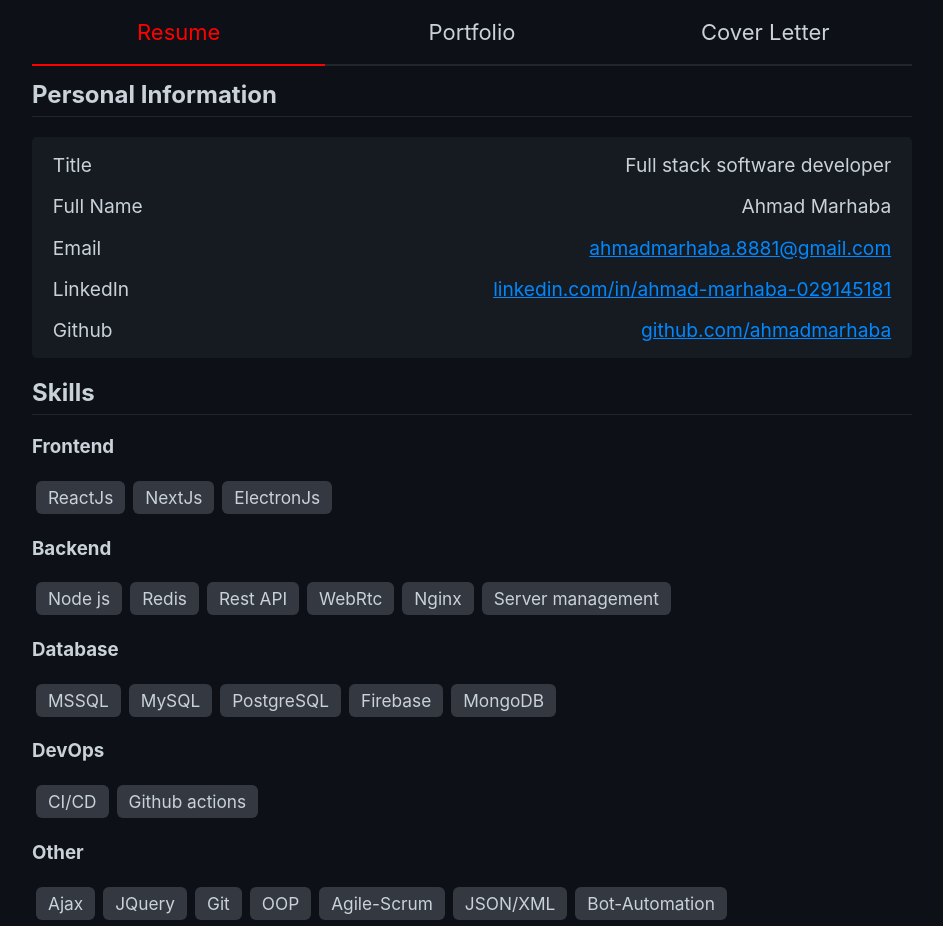
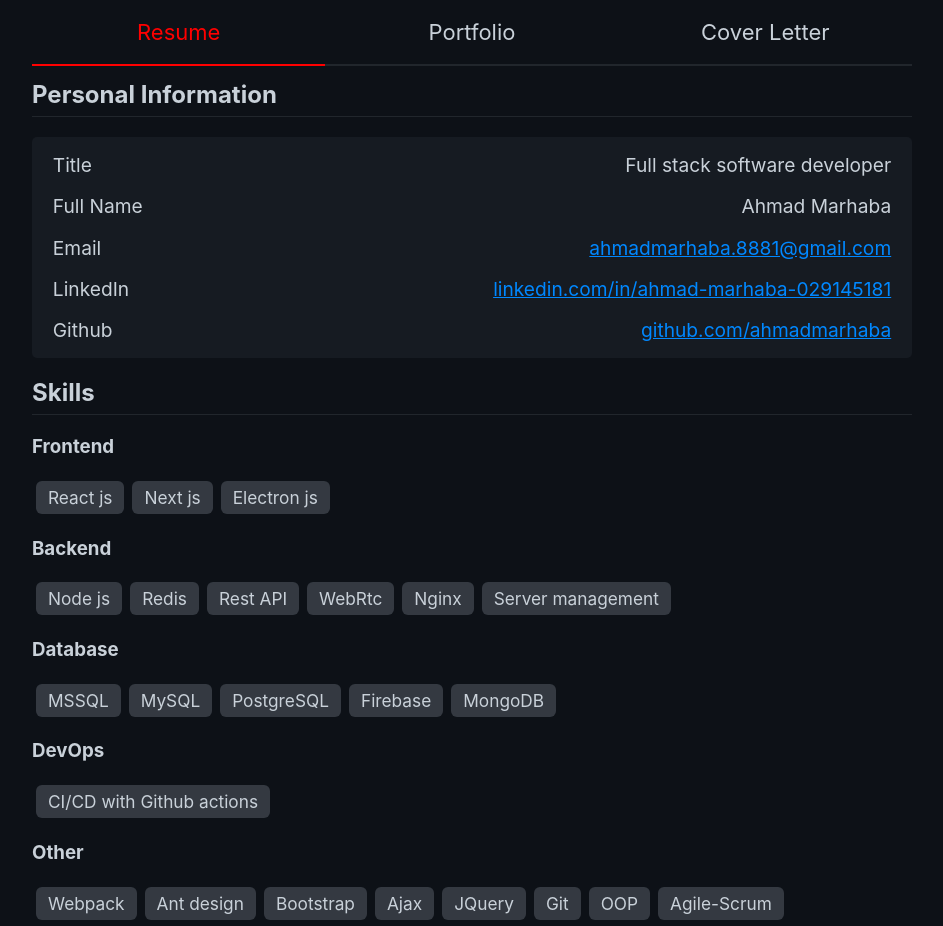
Before and after one commit to ahmadmarhaba/ahmadmarhaba.github.io, a React (Create React App) app: page / in a window 1280 px wide. Shown: the top 926 px of the page, without its empty margins (168-1111 px from the left). Built offline with nearby package versions, Linux system fonts and the light colour scheme.

Commit message:
update skills

```diff
--- a/src/Component/Skills.js
+++ b/src/Component/Skills.js
@@ -6,9 +6,9 @@ function Skills() {
             <li><h2>Skills</h2></li>
             <li><h3>Frontend</h3></li>
             <li className='split points'>
-                <span>{`ReactJs`}</span>
-                <span>{`NextJs`}</span>
-                <span>{`ElectronJs`}</span>
+                <span>{`React js`}</span>
+                <span>{`Next js`}</span>
+                <span>{`Electron js`}</span>
             </li>
             <li><h3>Backend</h3></li>
             <li className='split points'>
@@ -29,25 +29,27 @@ function Skills() {
             </li>
             <li><h3>DevOps</h3></li>
             <li className='split points'>
-                <span>{`CI/CD`}</span>
-                <span>{`Github actions`}</span>
+                <span>{`CI/CD with Github actions`}</span>
             </li>
             <li><h3>Other</h3></li>
             <li className='split points'>
+                <span>{`Webpack`}</span>
+                <span>{`Ant design`}</span>
+                <span>{`Bootstrap`}</span>
                 <span>{`Ajax`}</span>
                 <span>{`JQuery`}</span>
                 <span>{`Git`}</span>
                 <span>{`OOP`}</span>
                 <span>{`Agile-Scrum`}</span>
-                <span>{`JSON/XML`}</span>
+                <span>{`JSON/XML/CSV/XLSX`}</span>
                 <span>{`Bot-Automation`}</span>
             </li>
             <li><h3>Languages</h3></li>
             <li className='split points'>
                 <span>{`Typescript`}</span>
                 <span>{`Javascript`}</span>
+                <span>{`C#`}</span>
                 <span>{`Sql`}</span>
-                <span>{`C#`}</span>
                 <span>{`Html`}</span>
                 <span>{`Css`}</span>
             </li>
```
